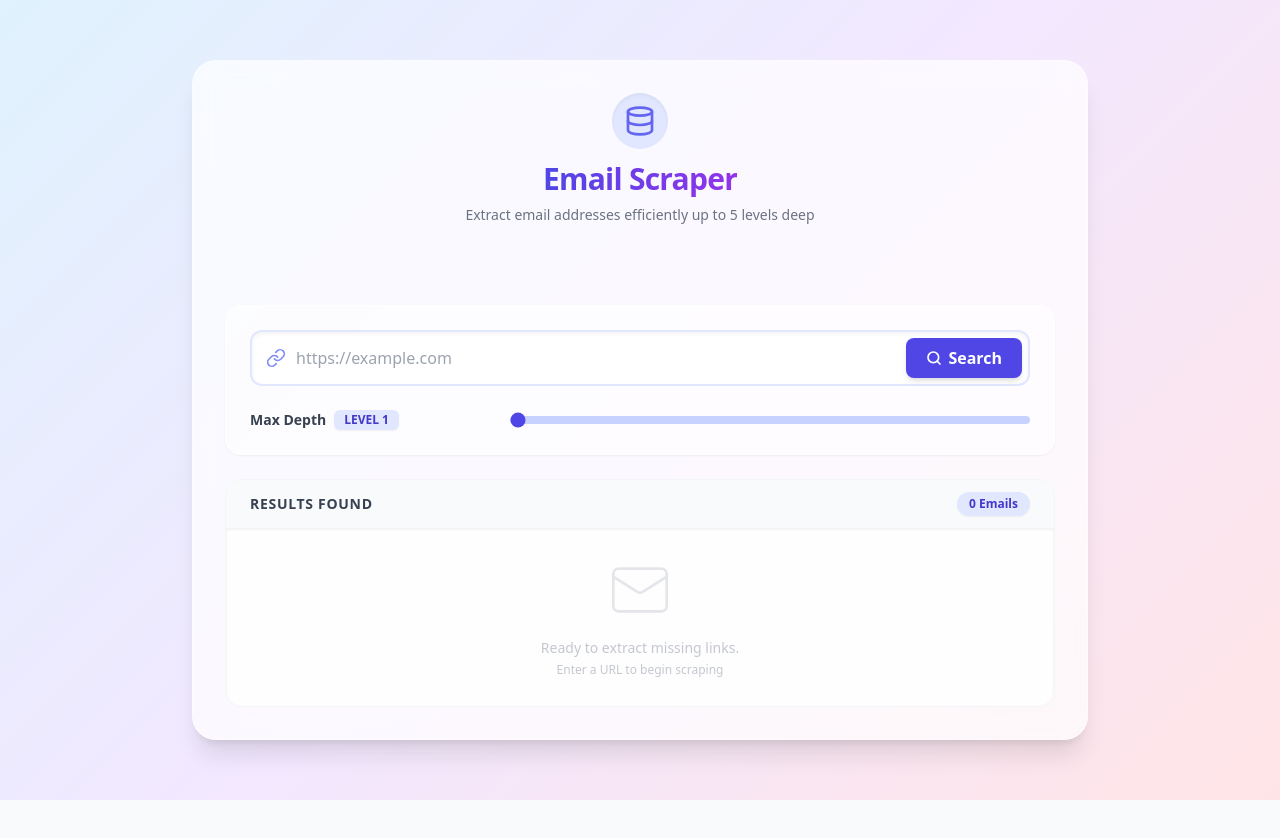
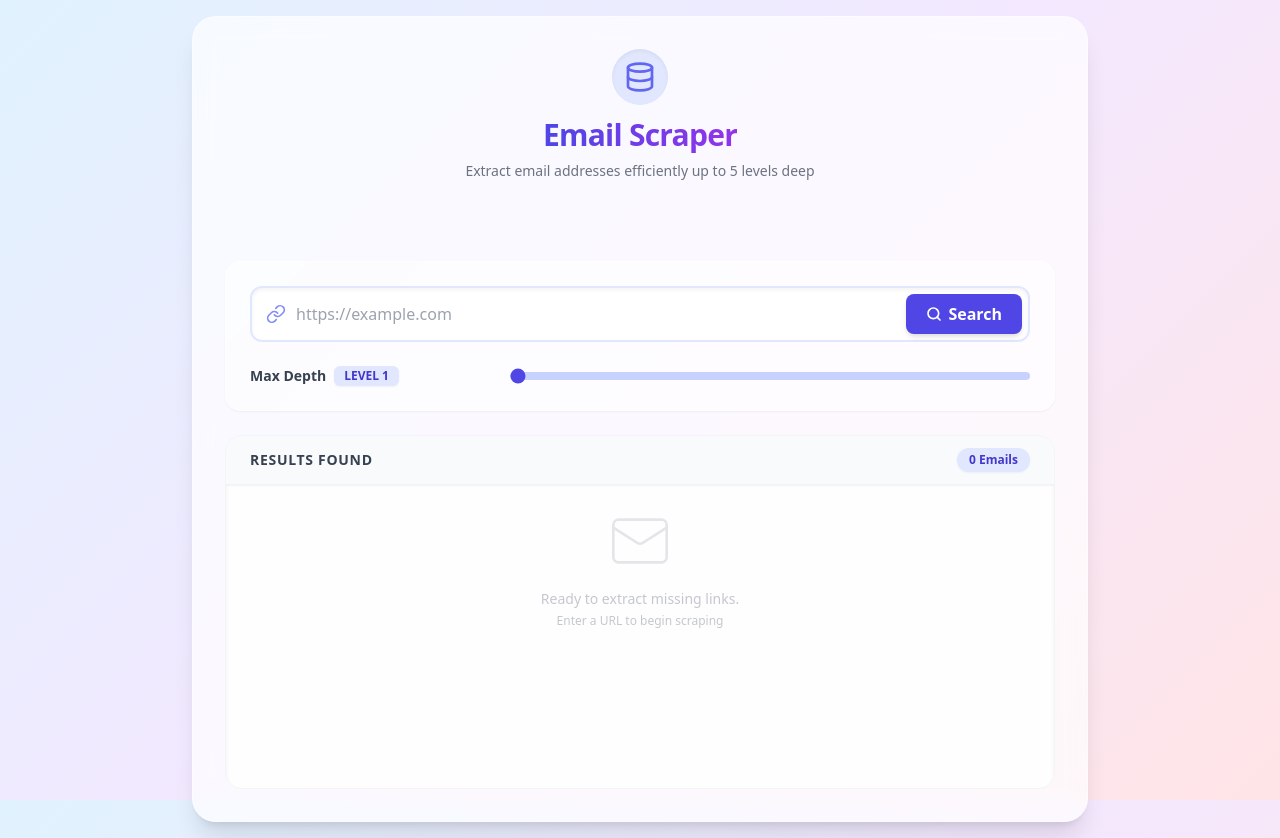
Before and after one commit to mattrushdev/email-address-scraper, a React (Vite) app in the folder frontend/: page / in a window 1280 px wide. Before the commit the page ends 800 px from the top, so only its background shows below. Built offline with nearby package versions, Linux system fonts and the light colour scheme.

Commit message:
css fixes

```diff
--- a/frontend/src/App.jsx
+++ b/frontend/src/App.jsx
@@ -96,8 +96,8 @@ function App() {
   }, []);
 
   return (
-    <div className="min-h-screen p-4 flex flex-col items-center justify-center select-none font-sans">
-      <div className="w-full max-w-4xl bg-white/70 backdrop-blur-md shadow-xl rounded-3xl p-8 border border-white/40 flex flex-col h-[85vh]">
+    <div className="min-h-screen p-4 flex flex-col items-center justify-center font-sans">
+      <div className="w-full max-w-4xl bg-white/70 backdrop-blur-md shadow-xl rounded-3xl p-8 border border-white/40 flex flex-col min-h-[1100px] sm:min-h-[806px] h-auto">
 
         {/* Header */}
         <div className="mb-8 text-center flex flex-col items-center">
@@ -212,7 +212,7 @@ function App() {
 
           <div
             ref={resultsContainerRef}
-            className="flex-1 overflow-y-auto overflow-x-hidden custom-scrollbar p-6 space-y-3 relative"
+            className="flex-1 max-h-[489px] sm:max-h-[303px] overflow-y-auto overflow-x-hidden custom-scrollbar p-6 space-y-3 relative"
           >
             {results.length === 0 && !isSearching && errors.length === 0 && (
               <div className="h-full flex flex-col items-center justify-center text-gray-400 opacity-60">
@@ -227,17 +227,17 @@ function App() {
                 key={index}
                 className="flex flex-col sm:flex-row sm:items-center justify-between p-4 rounded-xl bg-white border border-gray-100 shadow-[0_2px_10px_-3px_rgba(6,81,237,0.1)] hover:shadow-md transition-shadow group animate-in fade-in slide-in-from-bottom-2 duration-300 ease-out"
               >
-                <div className="flex items-center text-gray-800 font-semibold text-sm truncate pr-4 max-w-full sm:max-w-[45%]">
+                <div className="flex items-center text-gray-800 font-semibold text-sm min-w-0 pr-4 max-w-full sm:max-w-[45%]">
                   <div className="w-8 h-8 rounded-full bg-brand-pastel-rose text-rose-500 flex items-center justify-center mr-3 shrink-0">
                     <Mail className="w-4 h-4" />
                   </div>
-                  <a href={`mailto:${res.email}`} className="truncate hover:text-indigo-600 hover:underline transition-colors">
+                  <a href={`mailto:${res.email}`} className="truncate hover:text-indigo-600 hover:underline transition-colors block">
                     {res.email}
                   </a>
                 </div>
-                <div className="mt-2 sm:mt-0 flex items-center text-xs text-blue-500 hover:text-blue-600 truncate bg-brand-pastel-blue px-3 py-1.5 rounded-lg w-fit ml-11 sm:ml-0 group-hover:bg-blue-100 transition-colors cursor-pointer" title={res.sourceUrl}>
+                <div className="mt-2 sm:mt-0 flex items-center text-xs text-blue-500 hover:text-blue-600 bg-brand-pastel-blue px-3 py-1.5 rounded-lg group-hover:bg-blue-100 transition-colors cursor-pointer min-w-0 max-w-full overflow-hidden" title={res.sourceUrl}>
                   <LinkIcon className="w-3 h-3 mr-1.5 shrink-0" />
-                  <a href={res.sourceUrl} target="_blank" rel="noopener noreferrer" className="truncate hover:underline">
+                  <a href={res.sourceUrl} target="_blank" rel="noopener noreferrer" className="truncate hover:underline block">
                     {res.sourceUrl}
                   </a>
                 </div>
--- a/frontend/vite.config.js
+++ b/frontend/vite.config.js
@@ -11,7 +11,10 @@ export default defineConfig({
         target: 'http://localhost:3001',
         changeOrigin: true
       }
-    }
+    },
+    allowedHosts: [
+      'multitask-snowbound-crepe.ngrok-free.dev'
+    ]
   },
   test: {
     globals: true,
```
